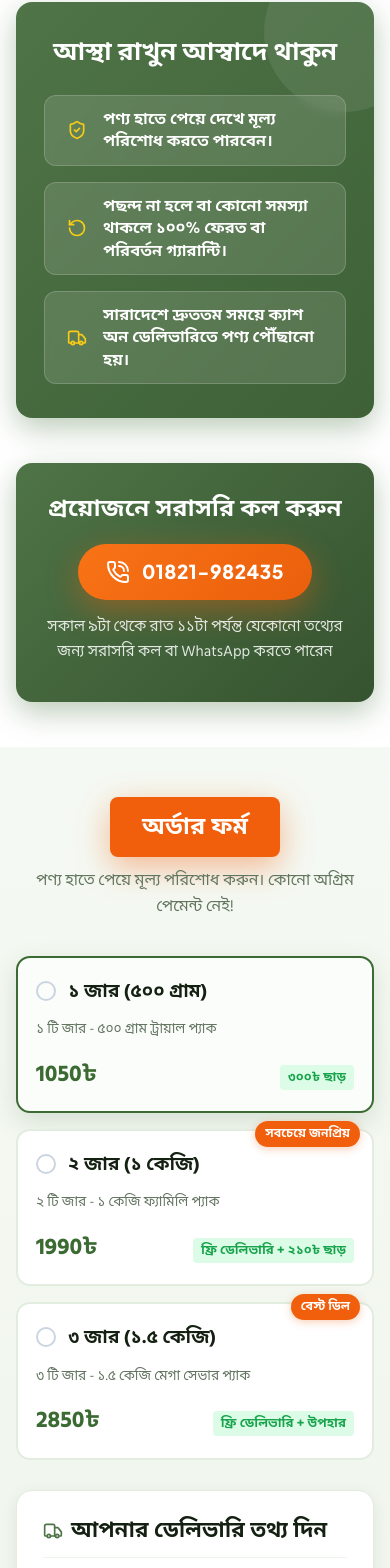
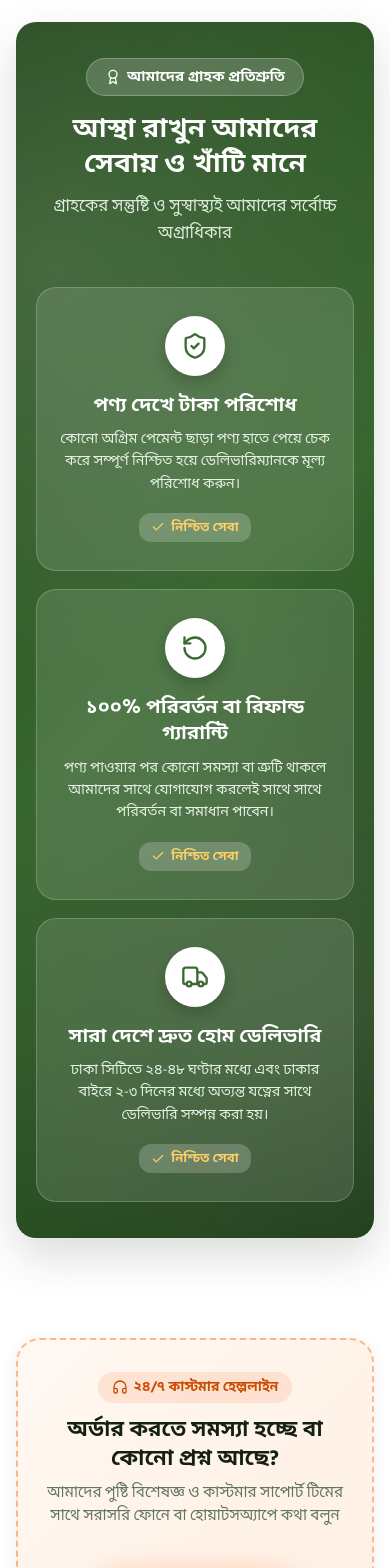
Before and after one commit to srabonmojumder/landing-2, a Next.js app: page / in a window 390 px wide. Shown: the part 8606-10174 px from the top of the page. Built offline with nearby package versions, Linux system fonts and the light colour scheme; a web font is replaced by a local one.

Commit message:
feat(trust): add modern trust guarantees and responsive hotline banner

```diff
--- a/src/components/sections/HotlineBanner.jsx
+++ b/src/components/sections/HotlineBanner.jsx
@@ -1,22 +1,47 @@
-import { PhoneCall } from 'lucide-react';
+'use client';
+
+import { PhoneCall, MessageCircle, Clock, Headphones } from 'lucide-react';
 
 export default function HotlineBanner() {
   return (
     <section className="hotline-banner-section">
       <div className="container">
         <div className="hotline-card">
-          <h3 className="hotline-heading">প্রয়োজনে সরাসরি কল করুন</h3>
+          <div className="hotline-left">
+            <div className="hotline-badge">
+              <Headphones size={16} />
+              <span>২৪/৭ কাস্টমার হেল্পলাইন</span>
+            </div>
+            <h3 className="hotline-heading">
+              অর্ডার করতে সমস্যা হচ্ছে বা কোনো প্রশ্ন আছে?
+            </h3>
+            <p className="hotline-subtext">
+              আমাদের পুষ্টি বিশেষজ্ঞ ও কাস্টমার সাপোর্ট টিমের সাথে সরাসরি ফোনে বা হোয়াটসঅ্যাপে কথা বলুন
+            </p>
+          </div>
 
-          <div className="phone-btn-wrap">
-            <a href="tel:01821982435" className="phone-action-btn">
-              <PhoneCall size={24} className="phone-icon-pulse" />
-              <span>01821-982435</span>
+          <div className="hotline-actions">
+            <a href="tel:01821982435" className="phone-action-btn pulsing">
+              <PhoneCall size={22} className="phone-icon-pulse" />
+              <div className="btn-text">
+                <span className="small-label">সরাসরি কল করুন</span>
+                <span className="number">01821-982435</span>
+              </div>
+            </a>
+
+            <a
+              href="https://wa.me/8801821982435?text=Hello%20SMD%20Healthy%20Mix%20I%20want%20to%20order"
+              target="_blank"
+              rel="noopener noreferrer"
+              className="whatsapp-action-btn"
+            >
+              <MessageCircle size={22} />
+              <div className="btn-text">
+                <span className="small-label">WhatsApp মেসেজ</span>
+                <span className="number">01821-982435</span>
+              </div>
             </a>
           </div>
-
-          <p className="hotline-subtext">
-            সকাল ৯টা থেকে রাত ১১টা পর্যন্ত যেকোনো তথ্যের জন্য সরাসরি কল বা WhatsApp করতে পারেন
-          </p>
         </div>
       </div>
     </section>
--- a/src/components/sections/TrustGuarantees.jsx
+++ b/src/components/sections/TrustGuarantees.jsx
@@ -1,18 +1,23 @@
-import { ShieldCheck, RotateCcw, Truck } from 'lucide-react';
+'use client';
+
+import { ShieldCheck, RotateCcw, Truck, Award, Check } from 'lucide-react';
 
 export default function TrustGuarantees() {
   const guarantees = [
     {
-      icon: <ShieldCheck size={22} />,
-      text: 'পণ্য হাতে পেয়ে দেখে মূল্য পরিশোধ করতে পারবেন।'
+      icon: <ShieldCheck size={28} className="trust-icon" />,
+      title: 'পণ্য দেখে টাকা পরিশোধ',
+      desc: 'কোনো অগ্রিম পেমেন্ট ছাড়া পণ্য হাতে পেয়ে চেক করে সম্পূর্ণ নিশ্চিত হয়ে ডেলিভারিম্যানকে মূল্য পরিশোধ করুন।'
     },
     {
-      icon: <RotateCcw size={22} />,
-      text: 'পছন্দ না হলে বা কোনো সমস্যা থাকলে ১০০% ফেরত বা পরিবর্তন গ্যারান্টি।'
+      icon: <RotateCcw size={28} className="trust-icon" />,
+      title: '১০০% পরিবর্তন বা রিফান্ড গ্যারান্টি',
+      desc: 'পণ্য পাওয়ার পর কোনো সমস্যা বা ত্রুটি থাকলে আমাদের সাথে যোগাযোগ করলেই সাথে সাথে পরিবর্তন বা সমাধান পাবেন।'
     },
     {
-      icon: <Truck size={22} />,
-      text: 'সারাদেশে দ্রুততম সময়ে ক্যাশ অন ডেলিভারিতে পণ্য পৌঁছানো হয়।'
+      icon: <Truck size={28} className="trust-icon" />,
+      title: 'সারা দেশে দ্রুত হোম ডেলিভারি',
+      desc: 'ঢাকা সিটিতে ২৪-৪৮ ঘণ্টার মধ্যে এবং ঢাকার বাইরে ২-৩ দিনের মধ্যে অত্যন্ত যত্নের সাথে ডেলিভারি সম্পন্ন করা হয়।'
     }
   ];
 
@@ -20,13 +25,29 @@ export default function TrustGuarantees() {
     <section className="trust-guarantees-section">
       <div className="container">
         <div className="trust-banner-card">
-          <h2 className="banner-title">আস্থা রাখুন আস্বাদে থাকুন</h2>
+          <div className="banner-top-badge">
+            <Award size={16} />
+            <span>আমাদের গ্রাহক প্রতিশ্রুতি</span>
+          </div>
 
-          <div className="guarantee-points">
+          <h2 className="banner-title">
+            আস্থা রাখুন আমাদের সেবায় ও খাঁটি মানে
+          </h2>
+          <p className="banner-subtitle">
+            গ্রাহকের সন্তুষ্টি ও সুস্বাস্থ্যই আমাদের সর্বোচ্চ অগ্রাধিকার
+          </p>
+
+          <div className="guarantee-grid">
             {guarantees.map((item, index) => (
-              <div className="point-item" key={index}>
-                <div className="point-icon">{item.icon}</div>
-                <div className="point-text">{item.text}</div>
+              <div className="guarantee-card" key={index}>
+                <div className="icon-wrapper">
+                  {item.icon}
+                </div>
+                <h3 className="guarantee-heading">{item.title}</h3>
+                <p className="guarantee-text">{item.desc}</p>
+                <div className="guarantee-check">
+                  <Check size={14} /> <span>নিশ্চিত সেবা</span>
+                </div>
               </div>
             ))}
           </div>
--- a/src/styles/modules/_hotline-banner.scss
+++ b/src/styles/modules/_hotline-banner.scss
@@ -1,32 +1,68 @@
 @use "../abstracts/tokens" as *;
 
 .hotline-banner-section {
-  padding: 10px 0 45px 0;
-  background: $bg-white;
+  padding: 30px 0 60px 0;
+  background-color: #ffffff;
 
   .hotline-card {
-    background: linear-gradient(135deg, #4f7447 0%, #35532f 100%);
-    border-radius: 16px;
-    padding: 30px 24px;
+    background: linear-gradient(135deg, #fff8f3 0%, #ffeedf 100%);
+    border: 2px dashed rgba(242, 95, 12, 0.4);
+    border-radius: 24px;
+    padding: 36px 40px;
+    display: flex;
+    align-items: center;
+    justify-content: space-between;
+    gap: 32px;
+    box-shadow: $shadow-sm;
+
+    @media (max-width: 992px) {
+      flex-direction: column;
       text-align: center;
-    color: #ffffff;
-    box-shadow: $shadow-green;
-    position: relative;
-    overflow: hidden;
+      padding: 32px 20px;
+    }
+
+    .hotline-left {
+      max-width: 580px;
+
+      .hotline-badge {
+        display: inline-flex;
+        align-items: center;
+        gap: 6px;
+        background: rgba(242, 95, 12, 0.12);
+        color: $accent-orange-dark;
+        padding: 4px 14px;
+        border-radius: 20px;
+        font-size: 0.85rem;
+        font-weight: 700;
+        margin-bottom: 12px;
+      }
 
       .hotline-heading {
-      font-size: 1.8rem;
+        font-size: 1.65rem;
         font-weight: 800;
-      color: #ffffff;
-      margin-bottom: 20px;
+        color: $text-dark;
+        margin-bottom: 8px;
+        line-height: 1.35;
 
-      @media (max-width: 600px) {
-        font-size: 1.5rem;
+        @media (max-width: 768px) {
+          font-size: 1.35rem;
         }
       }
 
-    .phone-btn-wrap {
-      display: inline-flex;
+      .hotline-subtext {
+        font-size: 0.95rem;
+        color: $text-muted;
+        line-height: 1.55;
+      }
+    }
+
+    .hotline-actions {
+      display: flex;
+      align-items: center;
+      gap: 16px;
+      flex-wrap: wrap;
+
+      @media (max-width: 992px) {
         justify-content: center;
       }
 
@@ -34,37 +70,79 @@
         display: inline-flex;
         align-items: center;
         gap: 12px;
-      background: linear-gradient(135deg, #f97316 0%, #ea5f0c 100%);
+        background: $accent-orange-gradient;
         color: #ffffff;
-      font-size: 1.45rem;
-      font-weight: 800;
-      padding: 14px 38px;
+        padding: 14px 28px;
         border-radius: 50px;
+        text-decoration: none;
         box-shadow: $shadow-orange;
-      letter-spacing: 0.5px;
-      font-family: $font-sans;
-      transition: all $transition-bounce;
+        transition: all $transition-smooth;
 
         &:hover {
-        transform: scale(1.05);
-        background: linear-gradient(135deg, #fb923c 0%, #f97316 100%);
-        box-shadow: 0 12px 30px rgba(234, 95, 12, 0.5);
+          transform: translateY(-2px);
+          box-shadow: 0 12px 30px rgba(242, 95, 12, 0.55);
         }
 
         .phone-icon-pulse {
-        animation: pulse 1.5s infinite;
+          animation: pulseGlow 1.8s infinite;
         }
 
-      @media (max-width: 600px) {
-        font-size: 1.2rem;
-        padding: 12px 28px;
+        .btn-text {
+          display: flex;
+          flex-direction: column;
+          text-align: left;
+
+          .small-label {
+            font-size: 0.76rem;
+            color: #ffd8bf;
+            line-height: 1.1;
+          }
+
+          .number {
+            font-size: 1.15rem;
+            font-weight: 800;
+            line-height: 1.2;
+            letter-spacing: 0.02em;
+          }
         }
       }
 
-    .hotline-subtext {
-      margin-top: 14px;
-      font-size: 0.95rem;
-      color: rgba(255, 255, 255, 0.85);
+      .whatsapp-action-btn {
+        display: inline-flex;
+        align-items: center;
+        gap: 12px;
+        background: #25d366;
+        color: #ffffff;
+        padding: 14px 28px;
+        border-radius: 50px;
+        text-decoration: none;
+        box-shadow: 0 6px 20px rgba(37, 211, 102, 0.35);
+        transition: all $transition-smooth;
+
+        &:hover {
+          background: #20ba5a;
+          transform: translateY(-2px);
+          box-shadow: 0 10px 28px rgba(37, 211, 102, 0.5);
+        }
+
+        .btn-text {
+          display: flex;
+          flex-direction: column;
+          text-align: left;
+
+          .small-label {
+            font-size: 0.76rem;
+            color: #d1fae5;
+            line-height: 1.1;
+          }
+
+          .number {
+            font-size: 1.15rem;
+            font-weight: 800;
+            line-height: 1.2;
           }
         }
       }
+    }
+  }
+}
--- a/src/styles/modules/_trust-guarantees.scss
+++ b/src/styles/modules/_trust-guarantees.scss
@@ -1,90 +1,139 @@
 @use "../abstracts/tokens" as *;
 
 .trust-guarantees-section {
-  padding: 20px 0 35px 0;
-  background: $bg-white;
+  padding: 40px 0 70px 0;
+  background-color: #ffffff;
 
   .trust-banner-card {
-    background: linear-gradient(135deg, #4f7447 0%, #3e6137 100%);
-    border-radius: 16px;
-    padding: 34px 28px;
+    background: linear-gradient(135deg, #274b20 0%, #36652d 50%, #1e3a19 100%);
     color: #ffffff;
-    box-shadow: $shadow-green;
+    border-radius: 28px;
+    padding: 50px 40px;
+    text-align: center;
+    box-shadow: $shadow-lg;
     position: relative;
     overflow: hidden;
+
+    @media (max-width: 768px) {
+      padding: 36px 20px;
+      border-radius: 20px;
+    }
 
     &::before {
       content: '';
       position: absolute;
-      top: -50px;
-      right: -50px;
-      width: 160px;
-      height: 160px;
-      border-radius: 50%;
-      background: rgba(255, 255, 255, 0.08);
+      top: 0;
+      left: 0;
+      right: 0;
+      bottom: 0;
+      background: radial-gradient(circle at 10% 20%, rgba(255, 255, 255, 0.12) 0%, transparent 40%),
+                  radial-gradient(circle at 90% 80%, rgba(255, 255, 255, 0.08) 0%, transparent 40%);
       pointer-events: none;
     }
 
+    .banner-top-badge {
+      display: inline-flex;
+      align-items: center;
+      gap: 6px;
+      background: rgba(255, 255, 255, 0.18);
+      backdrop-filter: blur(6px);
+      padding: 6px 18px;
+      border-radius: 30px;
+      font-size: 0.92rem;
+      font-weight: 700;
+      margin-bottom: 16px;
+      border: 1px solid rgba(255, 255, 255, 0.25);
+    }
+
     .banner-title {
-      text-align: center;
-      font-size: 2rem;
+      font-size: 2.3rem;
       font-weight: 800;
       color: #ffffff;
-      margin-bottom: 26px;
-      letter-spacing: -0.01em;
+      margin-bottom: 10px;
+      line-height: 1.3;
 
-      @media (max-width: 600px) {
-        font-size: 1.6rem;
+      @media (max-width: 768px) {
+        font-size: 1.7rem;
       }
     }
 
-    .guarantee-points {
-      display: flex;
-      flex-direction: column;
-      gap: 16px;
-      max-width: 720px;
-      margin: 0 auto;
+    .banner-subtitle {
+      font-size: 1.05rem;
+      color: #dcead9;
+      max-width: 600px;
+      margin: 0 auto 40px auto;
+      line-height: 1.6;
+    }
 
-      .point-item {
+    .guarantee-grid {
+      display: grid;
+      grid-template-columns: repeat(3, 1fr);
+      gap: 24px;
+      position: relative;
+      z-index: 2;
+
+      @media (max-width: 992px) {
+        grid-template-columns: 1fr;
+        gap: 18px;
+      }
+
+      .guarantee-card {
+        background: rgba(255, 255, 255, 0.12);
+        backdrop-filter: blur(10px);
+        border: 1.5px solid rgba(255, 255, 255, 0.2);
+        border-radius: 20px;
+        padding: 28px 22px;
         display: flex;
+        flex-direction: column;
         align-items: center;
-        gap: 14px;
-        background: rgba(255, 255, 255, 0.12);
-        backdrop-filter: blur(4px);
-        padding: 12px 20px;
-        border-radius: 12px;
-        border: 1px solid rgba(255, 255, 255, 0.18);
-        transition: transform $transition-fast;
+        text-align: center;
+        transition: all $transition-smooth;
 
         &:hover {
-          transform: translateX(4px);
           background: rgba(255, 255, 255, 0.18);
+          border-color: rgba(255, 255, 255, 0.4);
+          transform: translateY(-4px);
         }
 
-        .point-icon {
-          color: #facc15;
-          min-width: 24px;
-          height: 24px;
+        .icon-wrapper {
+          width: 60px;
+          height: 60px;
+          border-radius: 50%;
+          background: #ffffff;
+          color: $primary-green;
           display: flex;
           align-items: center;
           justify-content: center;
-          flex-shrink: 0;
-
-          svg {
-            width: 20px;
-            height: 20px;
-          }
+          margin-bottom: 16px;
+          box-shadow: 0 6px 16px rgba(0, 0, 0, 0.2);
         }
 
-        .point-text {
-          font-size: 1.15rem;
+        .guarantee-heading {
+          font-size: 1.22rem;
+          font-weight: 800;
+          color: #ffffff;
+          margin-bottom: 10px;
+          line-height: 1.35;
+        }
+
+        .guarantee-text {
+          font-size: 0.9rem;
+          color: #e5f2e3;
+          line-height: 1.55;
+          margin-bottom: 18px;
+          flex-grow: 1;
+        }
+
+        .guarantee-check {
+          display: inline-flex;
+          align-items: center;
+          gap: 6px;
+          background: rgba(255, 255, 255, 0.2);
+          padding: 4px 12px;
+          border-radius: 12px;
+          font-size: 0.8rem;
           font-weight: 600;
-          color: #ffffff;
-          line-height: 1.4;
-
-          @media (max-width: 600px) {
-            font-size: 1rem;
-          }
+          color: #ffd166;
         }
       }
     }
```
Lines whose indentation alone changed are shown as unchanged.
